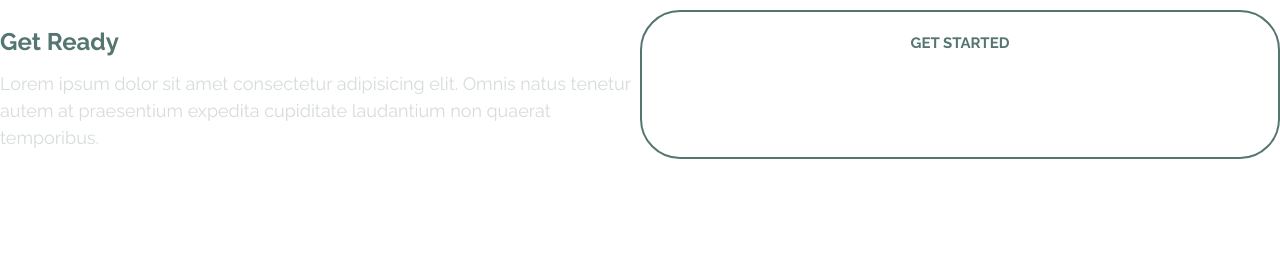
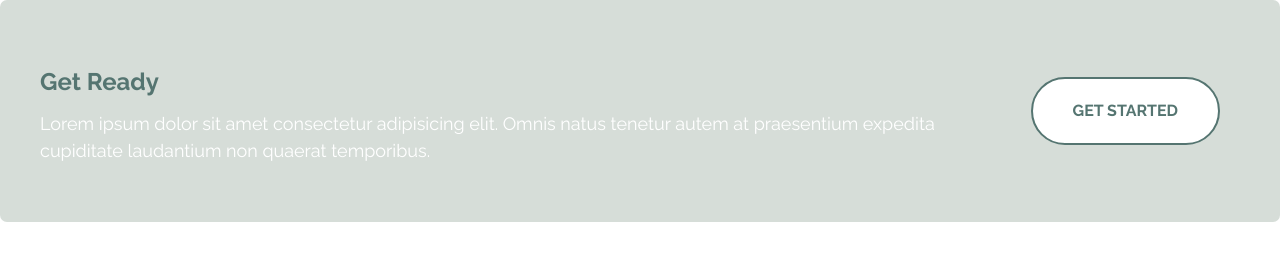
Before and after one commit to saiwu96/test1, a plain HTML site: page index.html in a window 1280 px wide. Drawn offline with Linux system fonts and the light colour scheme.

Commit message:
define the callout.

```diff
--- a/css/styles.css
+++ b/css/styles.css
@@ -392,3 +392,38 @@ a {
     top:20px;
     right: -32px;
 }
+
+/* callout */
+.callout {
+    background: var(--color--body);
+    color: #fff;
+    border-radius: 7px;
+    padding: 4rem;
+    display: grid;
+}
+
+.callout .btn {
+    justify-self: center;
+    align-self: center;
+}
+
+.callout__heading,
+.callout__body{
+    text-align: center;
+}
+
+@media screen and (min-width:768px) {
+    .callout .grid--1x2 {
+        grid-template-columns: 1fr auto;
+    }
+
+    .callout__heading,
+    .callout__body {
+        text-align: left;
+    }
+    .callout .btn {
+        justify-self: start;
+        margin: 0 2rem;
+        font-size: 1.6rem;
+    }
+}
```
Also changed, not shown: components/callout.html (added, +13 -0 lines).
